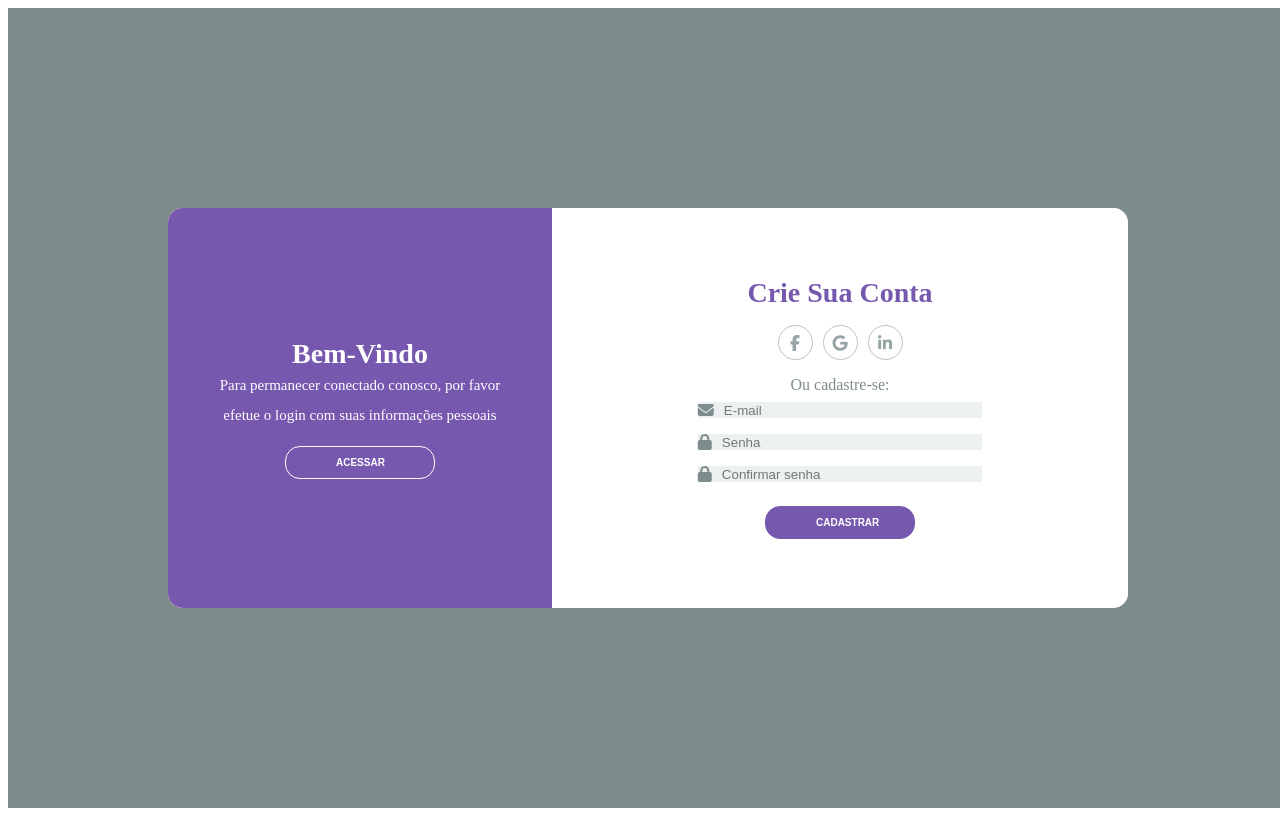
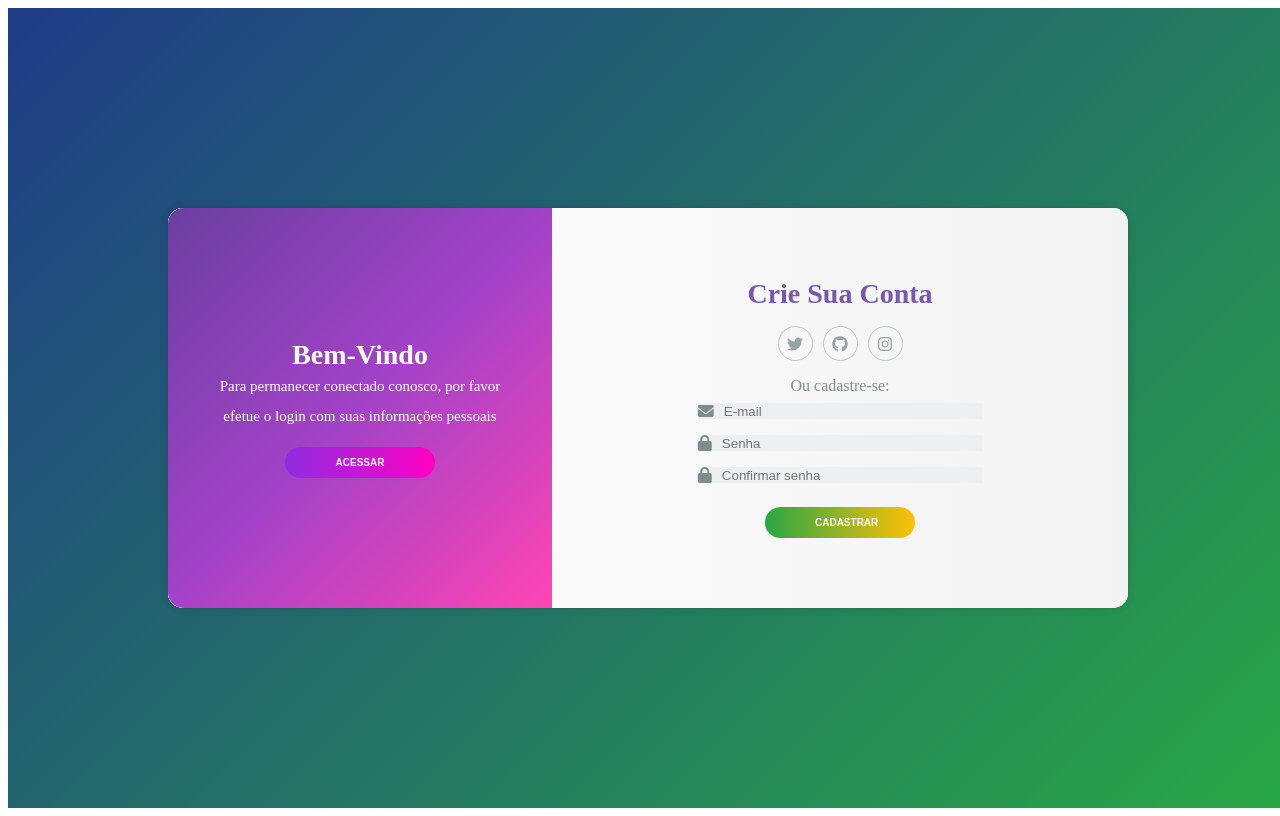
Before and after one commit to GuDemori/projeto-login-vue, a Vue app: page / in a window 1280 px wide. Built offline with nearby package versions, Linux system fonts and the light colour scheme.

Commit message:
fixing style

```diff
--- a/src/assets/styles.css
+++ b/src/assets/styles.css
@@ -16,10 +16,10 @@ body{
 }
 
 .container{
+    background: linear-gradient(135deg, #1f3c88, #28a745);
     display: flex;
     justify-content: center;
     align-items: center;
-    background-color: #7f8c8d;
     height: 100vh;
     width: 100vw;
 }
@@ -31,7 +31,13 @@ body{
     width: 960px;
     height: 50%;
     border-radius: 15px;
-    background-color: #FFF;
+    background: linear-gradient(
+        to right,
+        #ffffff 0%,
+        #f3f3f3 100%
+    );
+    overflow: hidden;
+    box-shadow: 0 0 10px rgba(0, 0, 0, 0.08);
 }
 
 .content::before{
@@ -39,7 +45,13 @@ body{
     position: absolute;
     width: 40%;
     height: 100%;
-    background-color: #7658af;
+    background: linear-gradient(
+        135deg,
+        #6b3fa0 0%,
+        #a342c8 50%,
+        #ff44b3 100%
+    );
+    border-radius: 15;
 }
 
 .first-content{
@@ -138,7 +150,7 @@ body{
 .item-social-midia{
     margin: 1rem 0;
     border: 1px solid #bdc3c7;
-    border-radius: 50%;
+    border-radius: 100%;
     height: 35px;
     width: 35px;
     line-height: 35px;
@@ -169,30 +181,27 @@ body{
     font-size: 10px;
     padding: 10px 50px;
     width: 150px;
-    border-radius: 15px;
+    border-radius: 20px;
     margin-top: 1rem;
     transition: background-color 1s;
 }
 
 .button-primary{
-    background-color: transparent;
-    border: 1px solid #ffffff;
+    background: linear-gradient(90deg, #8e2de2, #ff00c3);
+    border: none;
 }
 
 .button-primary:hover{
-    background-color: #ffffff;
-    color: #7658af;
+    background: linear-gradient(90deg, #ff00c3, #8e2de2);
 }
 
 .button-second{
-    background-color: #7658af;
-    border: 1px solid #7658af;
+    background: linear-gradient(90deg, #28a745, #ffc107);
+    border: none;
 }
 
 .button-second:hover{
-    background-color: #ffffff;
-    border: 1px solid #7658af;
-    color: #7658af;
+    background: linear-gradient(90deg, #ffc107, #28a745);
 }
 
 .icons{
--- a/src/components/LoginLayout.vue
+++ b/src/components/LoginLayout.vue
@@ -13,17 +13,17 @@
                     <ul class="list-social-midia">
                         <a href="#" class="link-social-midia">
                             <li class="item-social-midia">
-                                <i class="fab fa-facebook-f"></i>
+                                <i class="fab fa-twitter"></i>
                             </li>
                         </a>
                         <a href="#" class="link-social-midia">
                             <li class="item-social-midia">
-                                <i class="fab fa-google"></i>
+                                <i class="fab fa-github"></i>
                             </li>
                         </a>
                         <a href="#" class="link-social-midia">
                             <li class="item-social-midia">
-                                <i class="fab fa-linkedin-in"></i>
+                                <i class="fab fa-instagram"></i>
                             </li>
                         </a>
                     </ul>
@@ -265,4 +265,6 @@ export default {
 
 <style scoped>
 @import '../assets/styles.css';
+
+@import url('https://fonts.googleapis.com/css2?family=Montserrat:wght@300;500;700&display=swap');
 </style>
```
